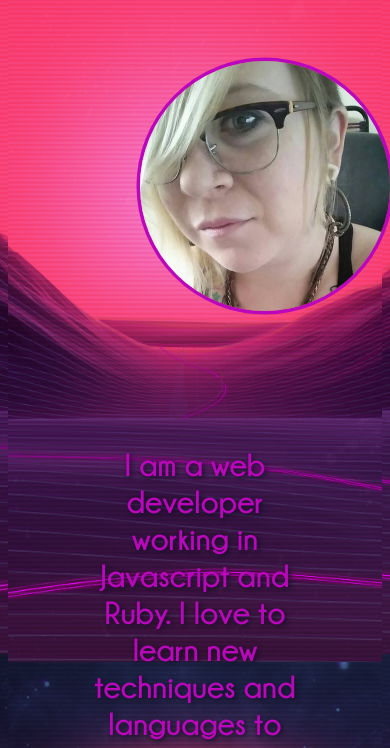
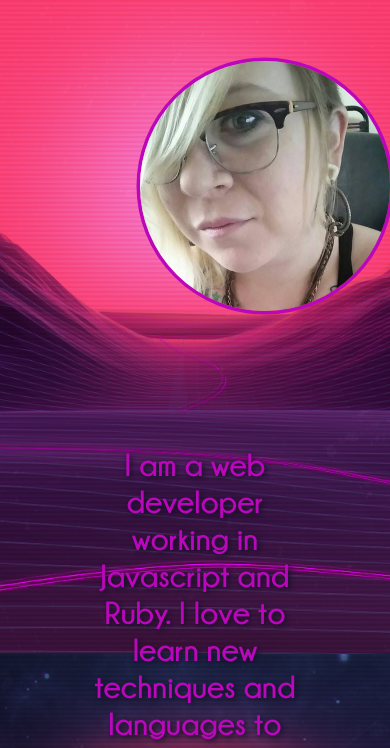
Before and after one commit to minimart/minimart.github.io, a plain HTML site: page index.html in a window 390 px wide. Shown: the part 190-938 px from the top of the page. Drawn offline with Linux system fonts and the light colour scheme.

Commit message:
no, this is the final one
fixed for mobile display

```diff
--- a/newresumesheet.css
+++ b/newresumesheet.css
@@ -77,14 +77,6 @@ header {
   text-align: center;
   color: #BA07BB;
   text-shadow: 1px black;
-  background-image: url('images/pinksun.jpg ');
-  min-height: 500px;
-  background-attachment: fixed;
-  background-position: center;
-  background-repeat:no-repeat;
-  background-size: cover;
-  margin: 0px;
-  padding-bottom: 150px;
 }
 header h1{
   color:inherit;
```
